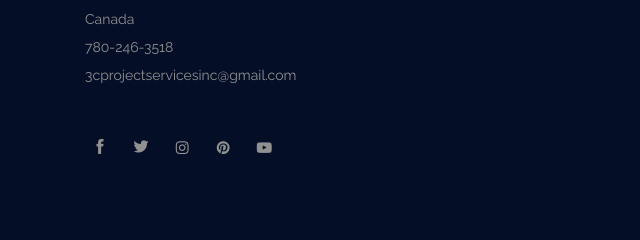
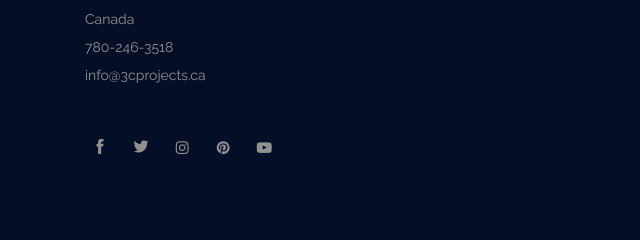
Before and after one commit to nguyenvuduc/3cprojects_ca_homepage, a plain HTML site: page index.html in a window 1280 px wide. Shown: the part 1555-1795 px from the top of the page, 0-640 px from the left. Drawn offline with Linux system fonts and the light colour scheme; a script that the page names is missing.

Commit message:
updated email address

```diff
--- a/index.html
+++ b/index.html
@@ -780,7 +780,7 @@ and designing high quality and scalable solutions. Contact us to learn more.
                                 Canada
                                 <br>
                                 <a href="#">780-246-3518</a> <br>
-                                <a href="#">3cprojectservicesinc@gmail.com</a>
+                                <a href="#">info@3cprojects.ca</a>
                             </p>
                             <p>
 
```
